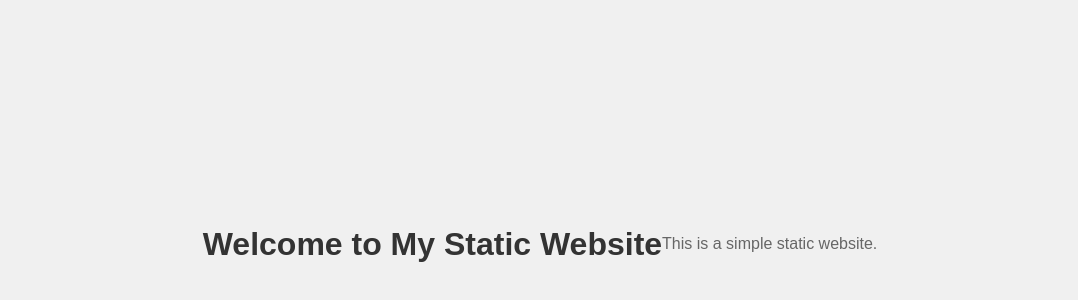
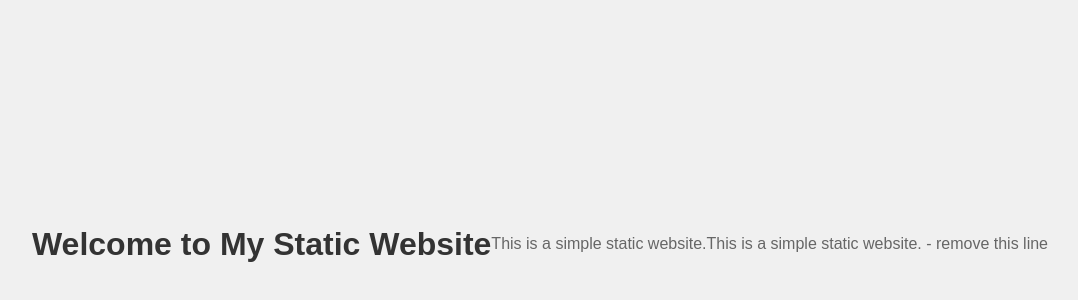
Before and after one commit to RameshKrishnanNaraKrish/static_website, a plain HTML site: page index.html in a window 1280 px wide. Shown: the part 156-456 px from the top of the page, without its empty margins (100-1178 px from the left). Drawn offline with Linux system fonts and the light colour scheme.

Commit message:
Update index.html

```diff
--- a/index.html
+++ b/index.html
@@ -9,6 +9,7 @@
 <body>
   <h1>Welcome to My Static Website</h1>
   <p>This is a simple static website.</p>
+  <p>This is a simple static website. - remove this line</p>
   <script src="scripts.js"></script>
 </body>
 </html>
```
